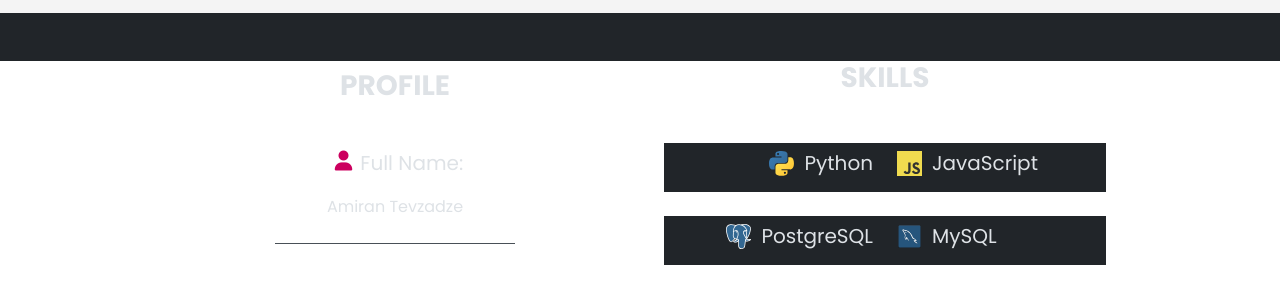
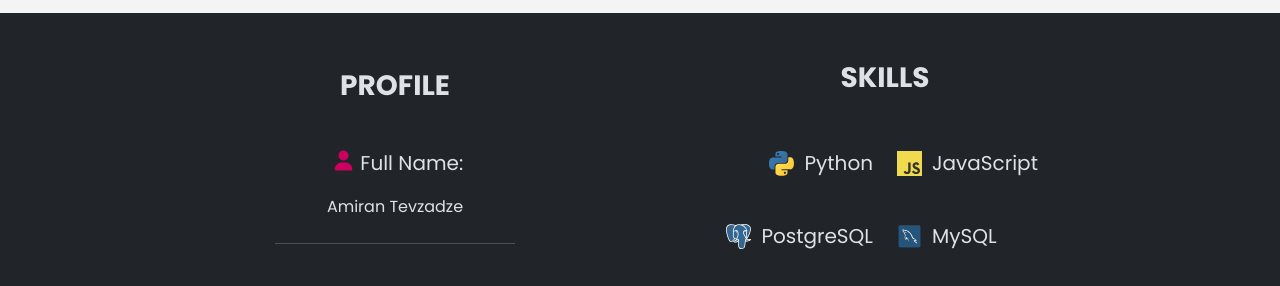
Before and after one commit to AmexTevz/personal_website, a website: page index.html in a window 1280 px wide. Shown: the part 1510-1796 px from the top of the page. Drawn offline with nearby package versions, Linux system fonts and the light colour scheme; files that its build step writes are made by us from their sources.

Commit message:
background_2

```diff
--- a/index.html
+++ b/index.html
@@ -94,15 +94,15 @@
     </section>
 
     <!-- Profile & Skills -->
-    <section class="profile my-5 bg-white">
+    <section class="profile my-5">
       <div class="container">
         <div class="row">
           <div class="col-lg-6 d-flex justify-content-center">
-            <!-- <h3 class="d-flex text-uppercase fw-bold mb-4 justify-content-center">Profile</h3> -->
+
 
             <ul class="d-flex list-group list-group-flush">
-              <li class="list-group-item mb-5 bg-white">
-                <!-- <h5 class="text-transform"> -->
+              <li class="list-group-item mb-5">
+
                   <h3 class="d-flex text-uppercase fw-bold mb-5 justify-content-center">Profile</h3>
                 </h5>
                 <h5 class="text-transform d-flex justify-content-center">
```
